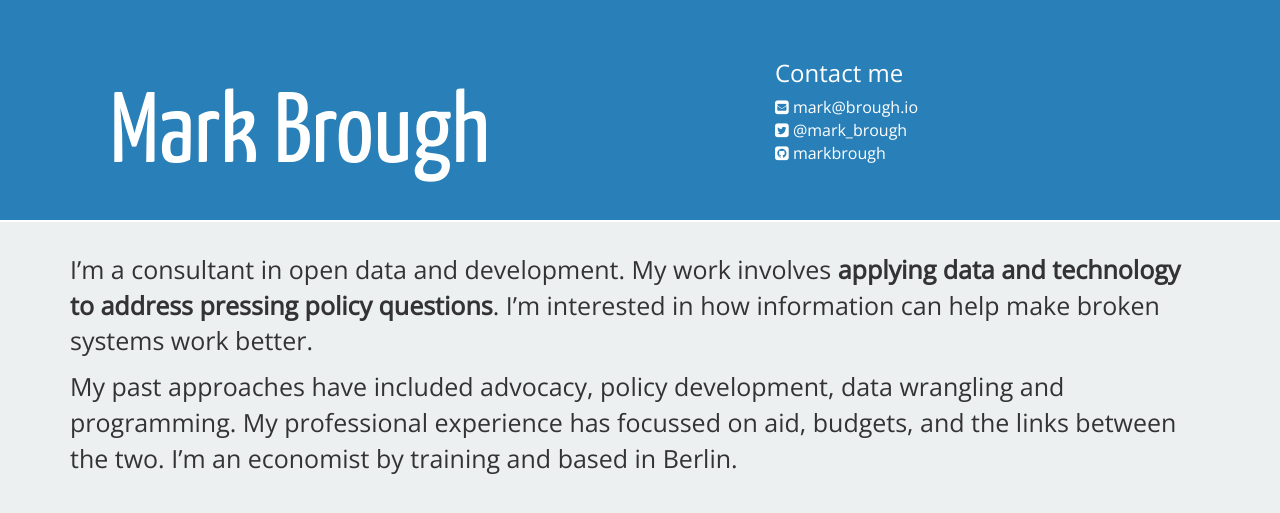
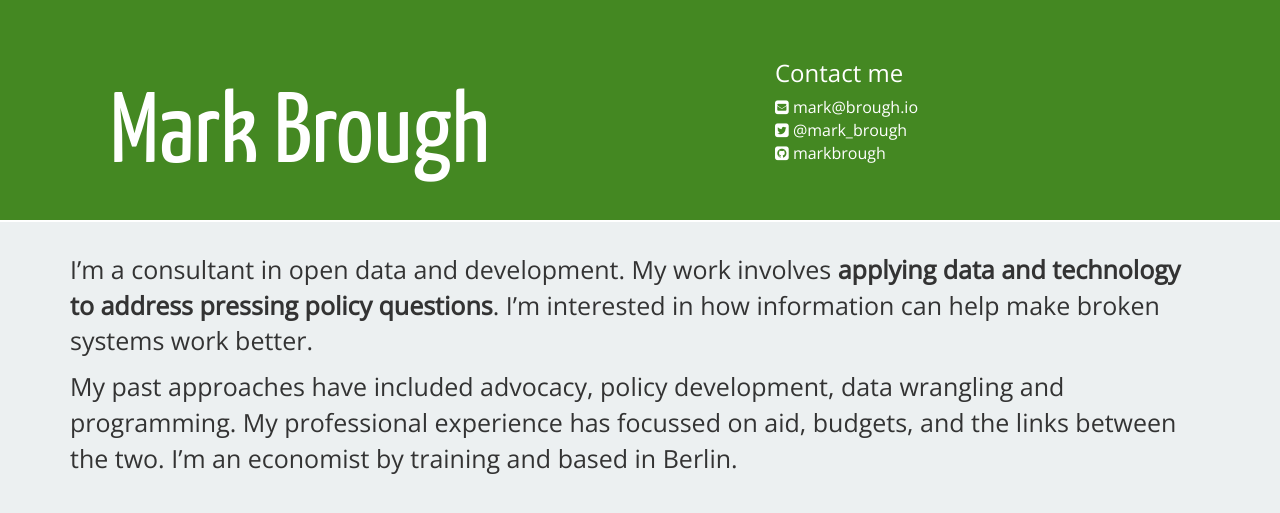
Before and after one commit to markbrough/markbrough.github.com, a Jekyll site: the page built from index.md, in a window 1280 px wide. Shown: the top 513 px of the page. Built offline with Jekyll 4.4.1, drawn with Linux system fonts in a browser that asks for light colours; nearby versions of some CDN libraries; Markdown is read by kramdown in place of the engine named in the settings.

Commit message:
Change colour

```diff
--- a/css/style.css
+++ b/css/style.css
@@ -12,7 +12,7 @@
     color: #dddddd;
 }
 .frontpage-header-banner {
-    background: #2980B9;
+    background: #448822; /* 2980B9;*/
     color: #ffffff;
     padding: 40px 40px 20px 80px;
 }
```
Also changed, not shown: 1 other file.
